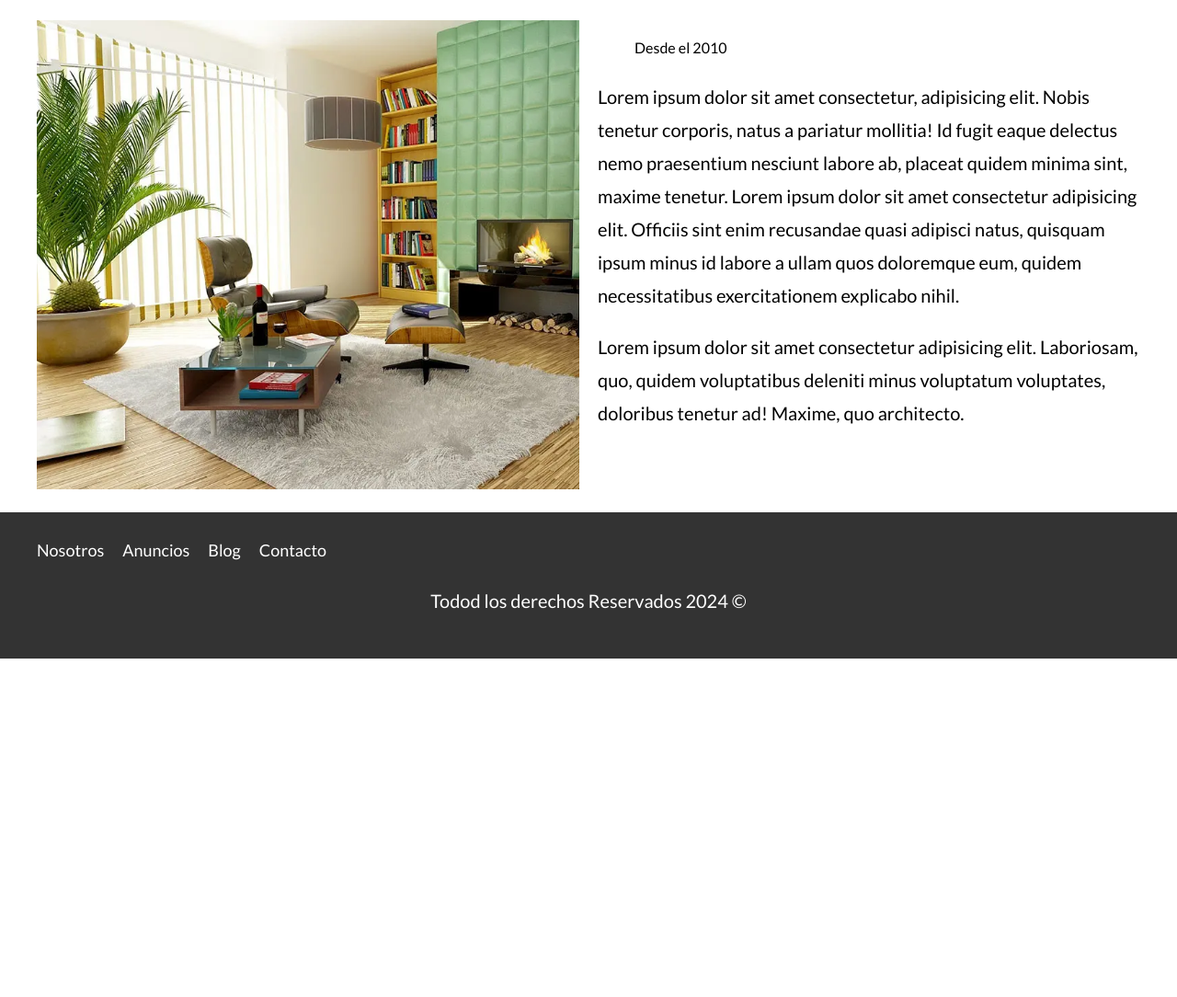
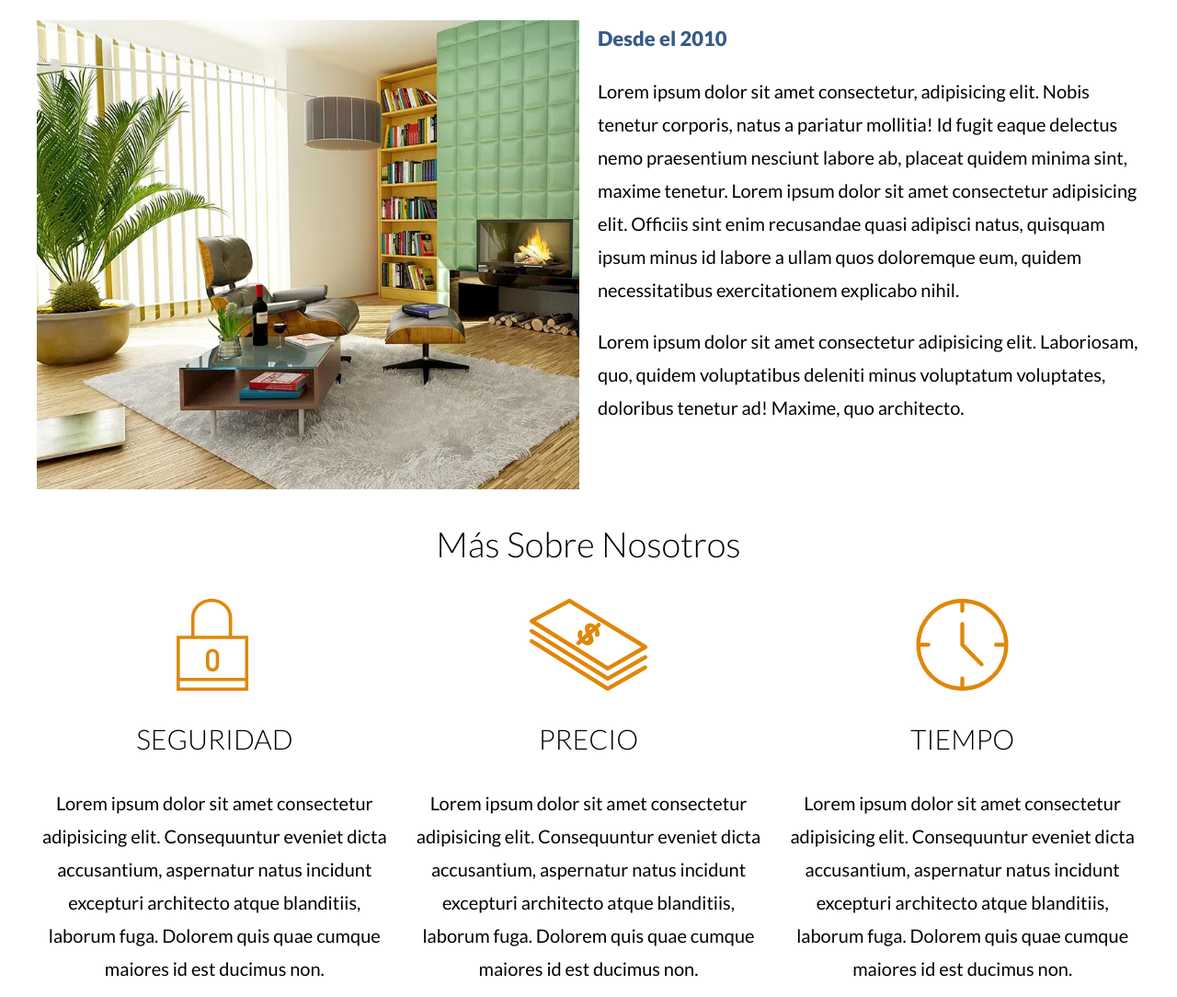
Before and after one commit to Germansaher/kasagua, a website with bundled scripts: page nosotros.html in a window 1280 px wide. Shown: the part 216-1300 px from the top of the page at 92% size. Before the commit the page ends 932 px from the top, so only its background shows below. Built offline with nearby package versions, Linux system fonts and the light colour scheme.

Commit message:
termino de la vista Nosotros

```diff
--- a/nosotros.html
+++ b/nosotros.html
@@ -52,6 +52,39 @@
         </div>
 
     </main>
+    <section class="contenedor seccion">
+
+        <h1>Más Sobre Nosotros</h1>
+
+        <div class="iconos-nosotros">
+            <div class="icono">
+                <img src="build/img/icono1.svg" alt="Icono seguridad" loading="lazy">
+                <h3>Seguridad</h3>
+                <p>Lorem ipsum dolor sit amet consectetur adipisicing elit. Consequuntur eveniet dicta accusantium,
+                    aspernatur natus incidunt excepturi architecto atque blanditiis, laborum fuga. Dolorem quis quae
+                    cumque maiores id est ducimus non.</p>
+
+
+            </div>
+            <div class="icono">
+                <img src="build/img/icono2.svg" alt="Icono Precio" loading="lazy">
+                <h3>Precio</h3>
+                <p>Lorem ipsum dolor sit amet consectetur adipisicing elit. Consequuntur eveniet dicta accusantium,
+                    aspernatur natus incidunt excepturi architecto atque blanditiis, laborum fuga. Dolorem quis quae
+                    cumque maiores id est ducimus non.</p>
+
+
+            </div> <div class="icono">
+                <img src="build/img/icono3.svg" alt="Icono Tiempo" loading="lazy">
+                <h3>Tiempo</h3>
+                <p>Lorem ipsum dolor sit amet consectetur adipisicing elit. Consequuntur eveniet dicta accusantium,
+                    aspernatur natus incidunt excepturi architecto atque blanditiis, laborum fuga. Dolorem quis quae
+                    cumque maiores id est ducimus non.</p>
+
+
+            </div>
+        </div>
+    </section>
     <footer class="footer seccion">
         <div class="contenedor contenedor-footer">
             <nav class="navegacion">
--- a/src/scss/internas/_nosostros.scss
+++ b/src/scss/internas/_nosostros.scss
@@ -3,3 +3,10 @@
         @include grid (2,2rem);
     }
 }
+.texto-nosotros blockquote{
+    color: #365B89;
+    font-weight: $black;
+    font-size: 2.2rem;
+    margin: 0;
+    padding-left: 1rem 0 3rem 0;
+}
```
Also changed, not shown: build/css/app.css, 1 other file.
